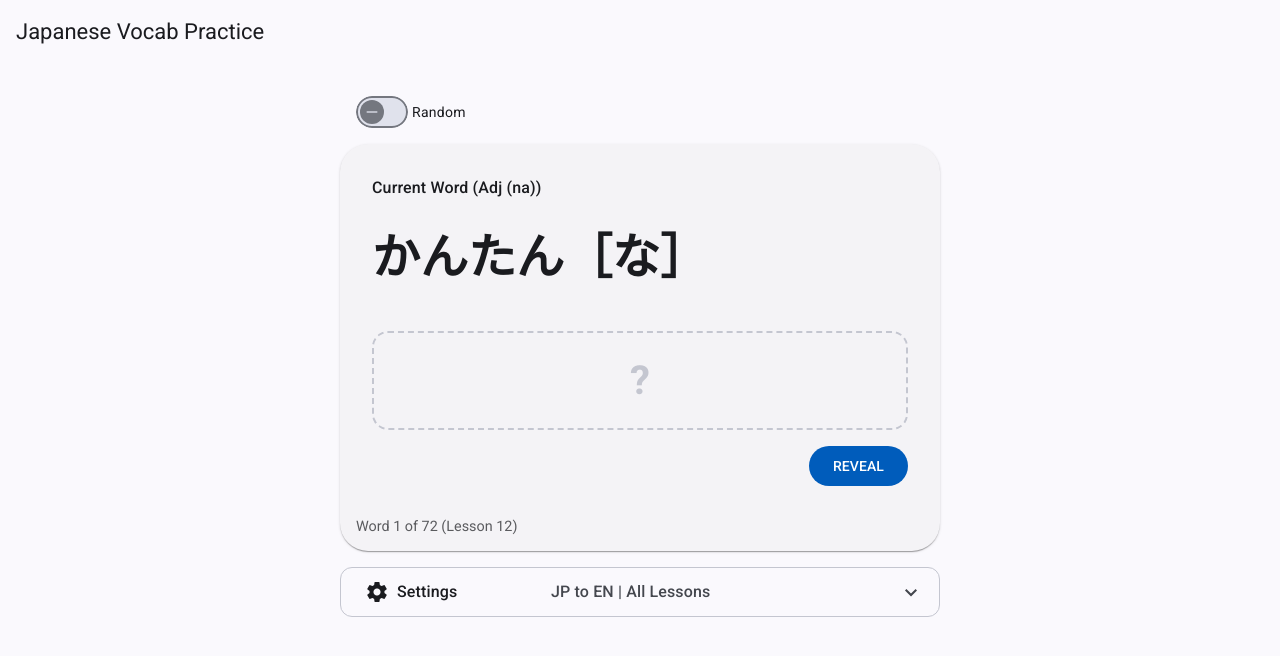
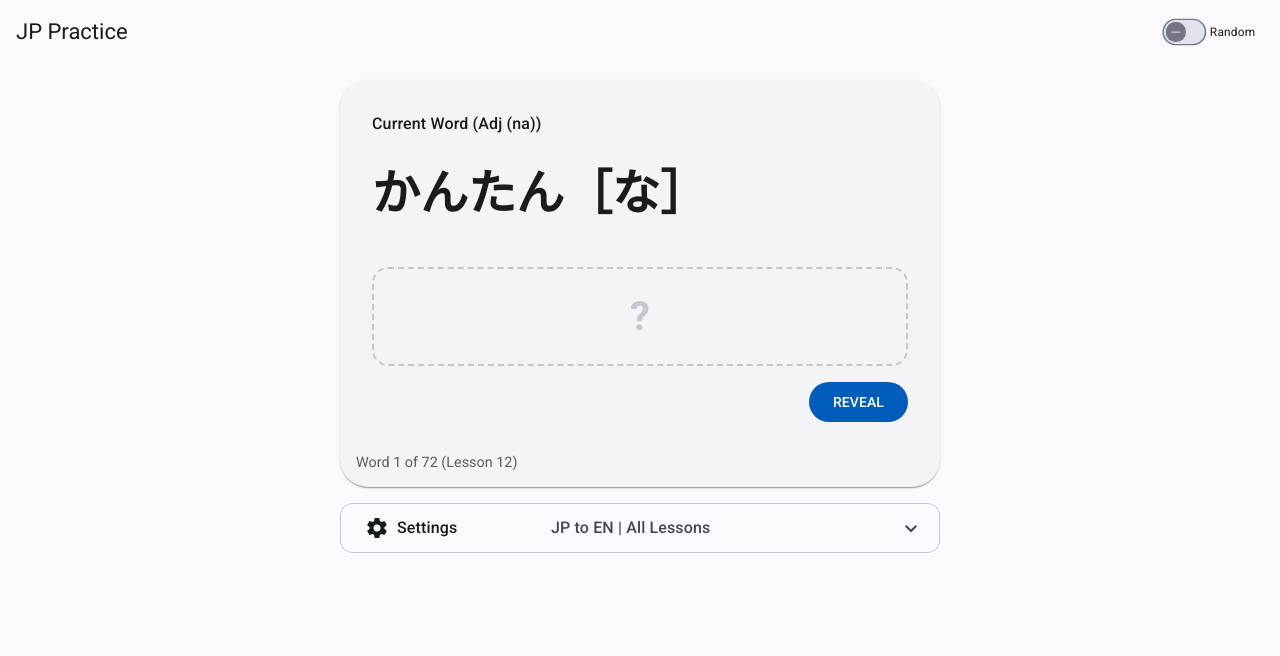
Before and after one commit to olifink/japanese-vocab-practice, an Angular app: page / in a window 1280 px wide. Shown: the top 656 px of the page. Built offline with nearby package versions, Linux system fonts and the light colour scheme.

Commit message:
feat: simplify toolbar layout and enhance toggle styling

```diff
--- a/src/app/app.html
+++ b/src/app/app.html
@@ -1,15 +1,12 @@
 <mat-toolbar color="primary">
-  <span>Japanese Vocab Practice</span>
+  <span>JP Practice</span>
   <span class="spacer"></span>
+  <mat-slide-toggle [checked]="isRandomMode()" (change)="isRandomMode.set($event.checked)" class="toolbar-toggle">
+    Random
+  </mat-slide-toggle>
 </mat-toolbar>
 
 <div class="container">
-  <div class="toggles">
-    <mat-slide-toggle [checked]="isRandomMode()" (change)="isRandomMode.set($event.checked)">
-      Random
-    </mat-slide-toggle>
-  </div>
-
   @if (currentWord()) {
   <div class="practice-area">
     <mat-card class="verb-card">
--- a/src/app/app.scss
+++ b/src/app/app.scss
@@ -69,12 +69,14 @@
   flex-wrap: wrap;
 }
 
-.toggles {
-  display: flex;
-  align-items: center;
-  gap: 12px;
+.toolbar-toggle {
+  transform: scale(0.85); // Make it slightly smaller in the toolbar
+  color: var(--on-primary);
 
-  padding: 16px;
+  // Styling label color for primary background
+  ::ng-deep .mdc-label {
+    color: var(--on-primary) !important;
+  }
 }
 
 h1 {
@@ -173,18 +175,5 @@ h1 {
     .spacer {
       display: none;
     }
-
-    .toggles {
-      width: 100%;
-      flex-direction: column;
-      gap: 8px;
-      margin-bottom: 16px;
-    }
-
-    mat-slide-toggle {
-      width: 100%;
-      display: flex;
-      justify-content: center;
-    }
   }
 }
```
